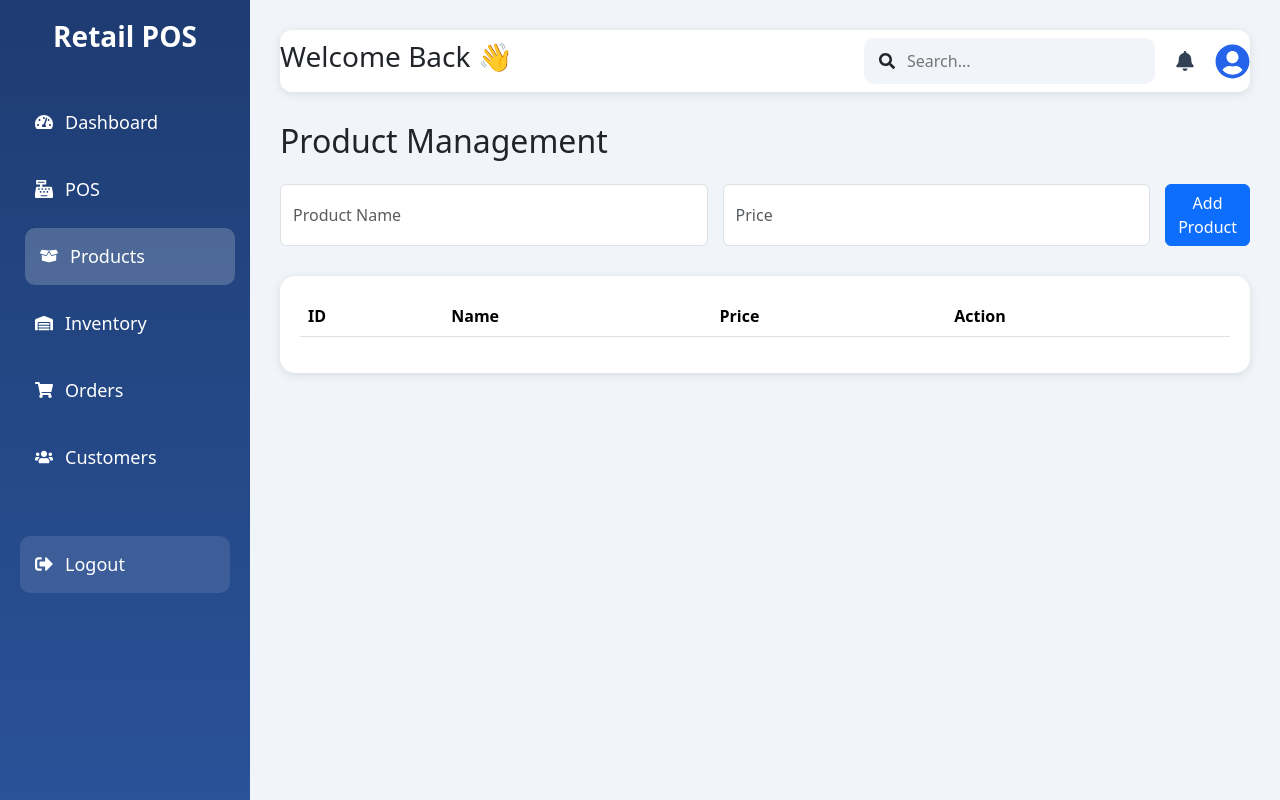
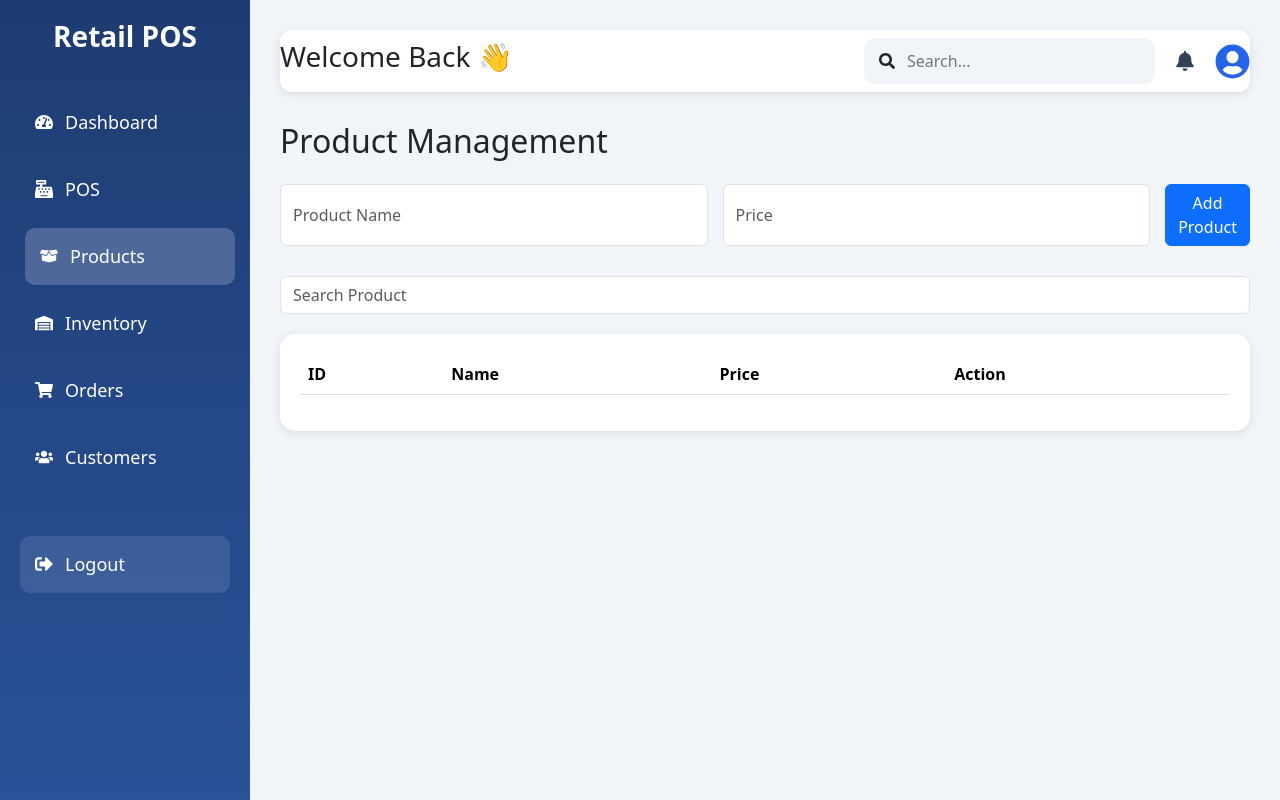
Before and after one commit to 21A91A05H3/Retail_POSsystem_project, a React (Create React App) app in the folder client/: page /products in a window 1280 px wide. Built offline with nearby package versions, Linux system fonts and the light colour scheme.

Commit message:
search filter updated in products

```diff
--- a/client/src/pages/Products/products.css
+++ b/client/src/pages/Products/products.css
@@ -28,3 +28,10 @@
 
     box-shadow: 0px 2px 10px rgba(0,0,0,0.1);
 }
+
+.search-input{
+
+    width: 300px;
+
+    margin-bottom: 20px;
+}
--- a/client/src/pages/Products/products.js
+++ b/client/src/pages/Products/products.js
@@ -3,6 +3,7 @@ import "./products.css";
 
 import Sidebar from "../../components/Sidebar/sidebar";
 import Navbar from "../../components/Navbar/navbar";
+
 
 function Products() {
 
@@ -14,6 +15,9 @@ function Products() {
 
   const [products, setProducts] =
     useState([]);
+
+  const [search, setSearch] =
+  useState("");
 
   const addProduct = (e) => {
 
@@ -54,7 +58,15 @@ function Products() {
 
     setProducts(updatedProducts);
   };
+       const filteredProducts =
+  products.filter((product) =>
 
+    product.name
+    .toLowerCase()
+    .includes(
+      search.toLowerCase()
+    )
+  );
   return (
 
     <div className="products-page">
@@ -114,7 +126,20 @@ function Products() {
         </form>
 
         {/* Product Table */}
+          <input
 
+  type="text"
+
+  placeholder="Search Product"
+
+  className="form-control search-input"
+
+  value={search}
+
+  onChange={(e) =>
+    setSearch(e.target.value)
+  }
+/>
         <div className="table-container">
 
           <table className="table table-hover">
@@ -138,7 +163,7 @@ function Products() {
             <tbody>
 
               {
-                products.map((product) => (
+              filteredProducts.map((product) => (
 
                   <tr key={product.id}>
 
```
